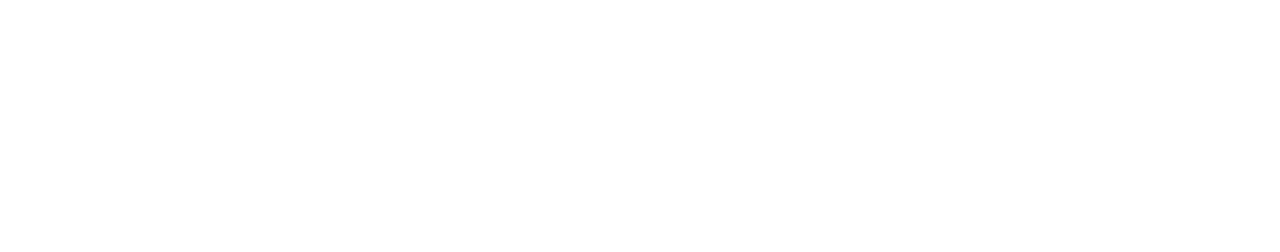
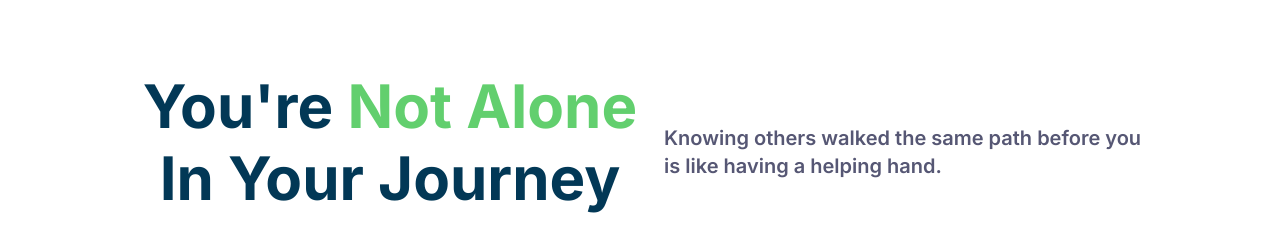
Before and after one commit to VikalpNimesh/eTharapyPro, a React (Vite) app: page / in a window 1280 px wide. Shown: the part 1879-2131 px from the top of the page. Before the commit the page ends 1809 px from the top, so only its background shows below. Built offline with nearby package versions, Linux system fonts and the light colour scheme.

Commit message:
span-green fix

```diff
--- a/src/components/header/Header.css
+++ b/src/components/header/Header.css
@@ -16,9 +16,6 @@
   text-align: center;
 }
 
-.disount-price {
-  color: var(--light-green);
-}
 
 .close-bar {
   color: var(--light-green);
--- a/src/components/header/Header.jsx
+++ b/src/components/header/Header.jsx
@@ -7,7 +7,7 @@ const Header = () => {
         <div></div>
         <div>
           <span>
-            <h2 className="disount-price">45% discount </h2>
+            <h2 className="span-green">45% discount </h2>
           </span>
           <span>
             <h2>for the first month with code JOURNEY</h2>
--- a/src/index.css
+++ b/src/index.css
@@ -80,6 +80,10 @@ h1{
   font-size: var(--fs-3);
 }
 
+.span-green{
+  display: inline-block;
+  color: var(--light-green);
+}
 *,
 *::before,
 *::after {
--- a/src/pages/home/FAQ/FAQ.jsx
+++ b/src/pages/home/FAQ/FAQ.jsx
@@ -24,8 +24,7 @@ const FAQ = () => {
               <br />
               <br />
               <span
-                className="disount-price"
-                style={{ display: "inline-block" }}
+                className="span-green"
               >
                 Start a consultation
               </span>{" "}
@@ -57,8 +56,7 @@ const FAQ = () => {
               <br />
               <br />
               <span
-                className="disount-price"
-                style={{ display: "inline-block" }}
+                className="span-green"
               >
                 Start a consultation
               </span>{" "}
@@ -93,8 +91,7 @@ const FAQ = () => {
               <br />
               <br />
               <span
-                className="disount-price"
-                style={{ display: "inline-block" }}
+                className="span-green"
               >
                 Start a consultation
               </span>
@@ -136,8 +133,7 @@ const FAQ = () => {
               <br />
               <br />
               <span
-                className="disount-price"
-                style={{ display: "inline-block" }}
+                className="span-green"
               >
                 Start a consultation
               </span>
@@ -174,8 +170,7 @@ const FAQ = () => {
               <br />
               <br />
               <span
-                className="disount-price"
-                style={{ display: "inline-block" }}
+                className="span-green"
               >
                 Start a consultation
               </span>
@@ -204,8 +199,7 @@ const FAQ = () => {
               <br />
               <br />
               <span
-                className="disount-price"
-                style={{ display: "inline-block" }}
+                className="span-green"
               >
                 Start a consultation
               </span>
@@ -230,8 +224,7 @@ const FAQ = () => {
               <br />
               <br />
               <span
-                className="disount-price"
-                style={{ display: "inline-block" }}
+                className="span-green"
               >
                 Start a consultation
               </span>
--- a/src/pages/home/Home.jsx
+++ b/src/pages/home/Home.jsx
@@ -3,13 +3,16 @@ import Header from '../../components/header/Header'
 import FAQ from './FAQ/FAQ'
 import Footer from '../../components/header/footer/Footer'
 import OurExpertise from './Our Expertise/OurExpertise'
+import Quotes from './Quotes/Quotes'
 
 const Home = () => {
     return (
         <div className="" >
         {/* <Header /> */}
         <FAQ />
-        <OurExpertise/>
+        <OurExpertise />
+        <Quotes/>
+
         {/* <Footer/> */}
     </div>
   )
--- /dev/null
+++ b/src/pages/home/Quotes/Quotes.css
@@ -0,0 +1,21 @@
+.Quotes-main {
+}
+
+.quotes-top {
+  padding: 0 6.375rem;
+  justify-content: space-between;
+  align-items: start;
+}
+
+.quotes-top .right {
+  align-items: start;
+  padding-top: 20px;
+  max-width: 500px;
+}
+
+.quotes-top .right p {
+  font-size: 20px;
+  font-weight: 600;
+  line-height: 28px;
+  color: #565774;
+}
--- /dev/null
+++ b/src/pages/home/Quotes/Quotes.jsx
@@ -0,0 +1,30 @@
+import { Col, FlexboxGrid } from "rsuite";
+import "./Quotes.css"
+
+const Quotes = () => {
+  return (
+    <div className="Quotes-main wrapper">
+      <FlexboxGrid className="quotes-top flex">
+        <FlexboxGrid.Item as={Col}
+            colspan={24}
+            md={12} className="left">
+          <h1>
+            You're <span className="span-green">Not Alone</span><br /> In Your
+            Journey
+          </h1>
+        </FlexboxGrid.Item>
+        <FlexboxGrid.Item as={Col}
+            colspan={24}
+            md={12} className="right">
+          <p>
+            Knowing others walked the same path before you is like having a
+            helping hand.
+          </p>
+        </FlexboxGrid.Item>
+      </FlexboxGrid>
+      <div className="quotes-lower"></div>
+    </div>
+  );
+};
+
+export default Quotes;
```
